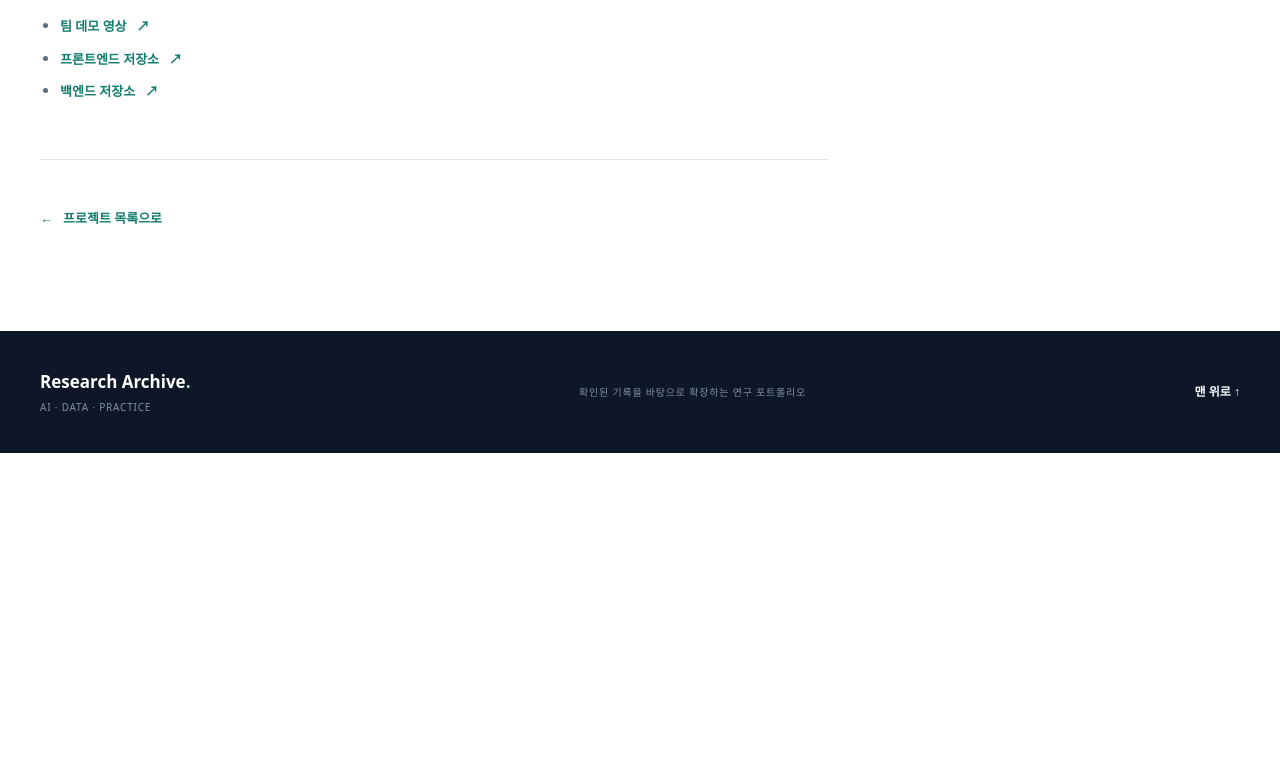
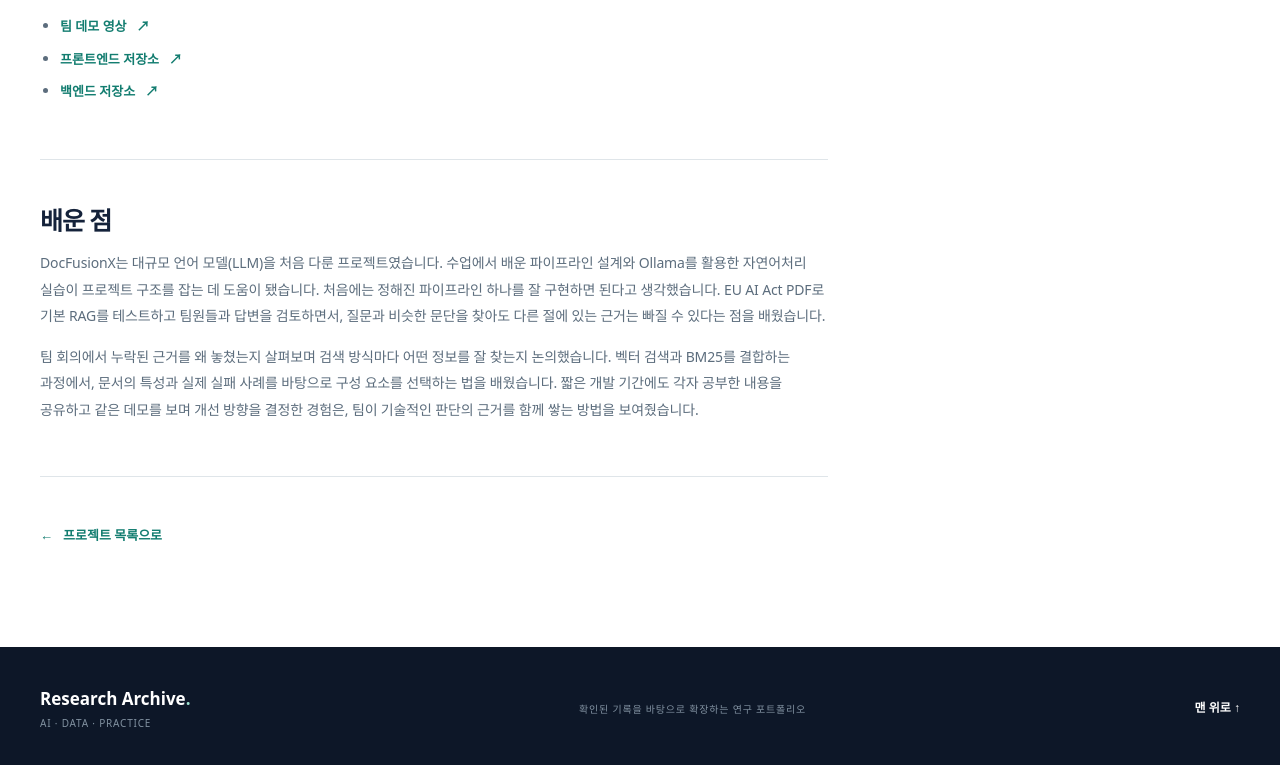
Before and after one commit to GitHaewon/Webprogramming, a plain HTML site: page projects/docfusionx.html in a window 1280 px wide. Shown: the part 1012-1777 px from the top of the page. Before the commit the page ends 1465 px from the top, so only its background shows below. Drawn offline with Linux system fonts and the light colour scheme.

Commit message:
Add DocFusionX capstone reflection

```diff
--- a/projects/docfusionx.html
+++ b/projects/docfusionx.html
@@ -51,6 +51,11 @@
               <li><a class="back-link" href="https://github.com/DocFusionX/server">백엔드 저장소 <span aria-hidden="true">↗</span></a></li>
             </ul>
           </section>
+          <section aria-labelledby="reflection-title">
+            <h2 id="reflection-title">배운 점</h2>
+            <p>DocFusionX는 대규모 언어 모델(LLM)을 처음 다룬 프로젝트였습니다. 수업에서 배운 파이프라인 설계와 Ollama를 활용한 자연어처리 실습이 프로젝트 구조를 잡는 데 도움이 됐습니다. 처음에는 정해진 파이프라인 하나를 잘 구현하면 된다고 생각했습니다. EU AI Act PDF로 기본 RAG를 테스트하고 팀원들과 답변을 검토하면서, 질문과 비슷한 문단을 찾아도 다른 절에 있는 근거는 빠질 수 있다는 점을 배웠습니다.</p>
+            <p>팀 회의에서 누락된 근거를 왜 놓쳤는지 살펴보며 검색 방식마다 어떤 정보를 잘 찾는지 논의했습니다. 벡터 검색과 BM25를 결합하는 과정에서, 문서의 특성과 실제 실패 사례를 바탕으로 구성 요소를 선택하는 법을 배웠습니다. 짧은 개발 기간에도 각자 공부한 내용을 공유하고 같은 데모를 보며 개선 방향을 결정한 경험은, 팀이 기술적인 판단의 근거를 함께 쌓는 방법을 보여줬습니다.</p>
+          </section>
           <a class="back-link" href="../index.html#projects"><span aria-hidden="true">←</span> 프로젝트 목록으로</a>
         </div>
         <aside class="detail-aside" aria-labelledby="project-facts">
```
